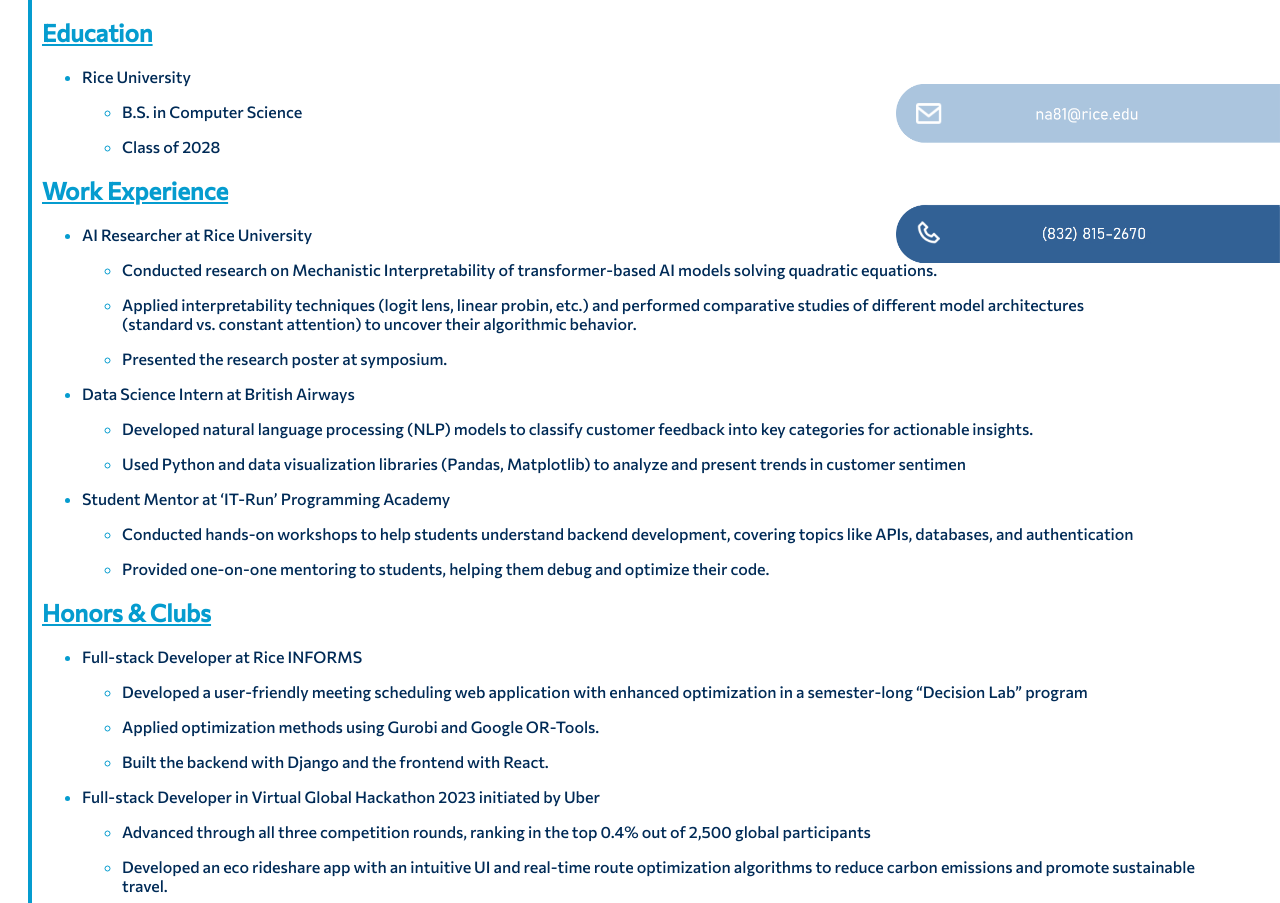
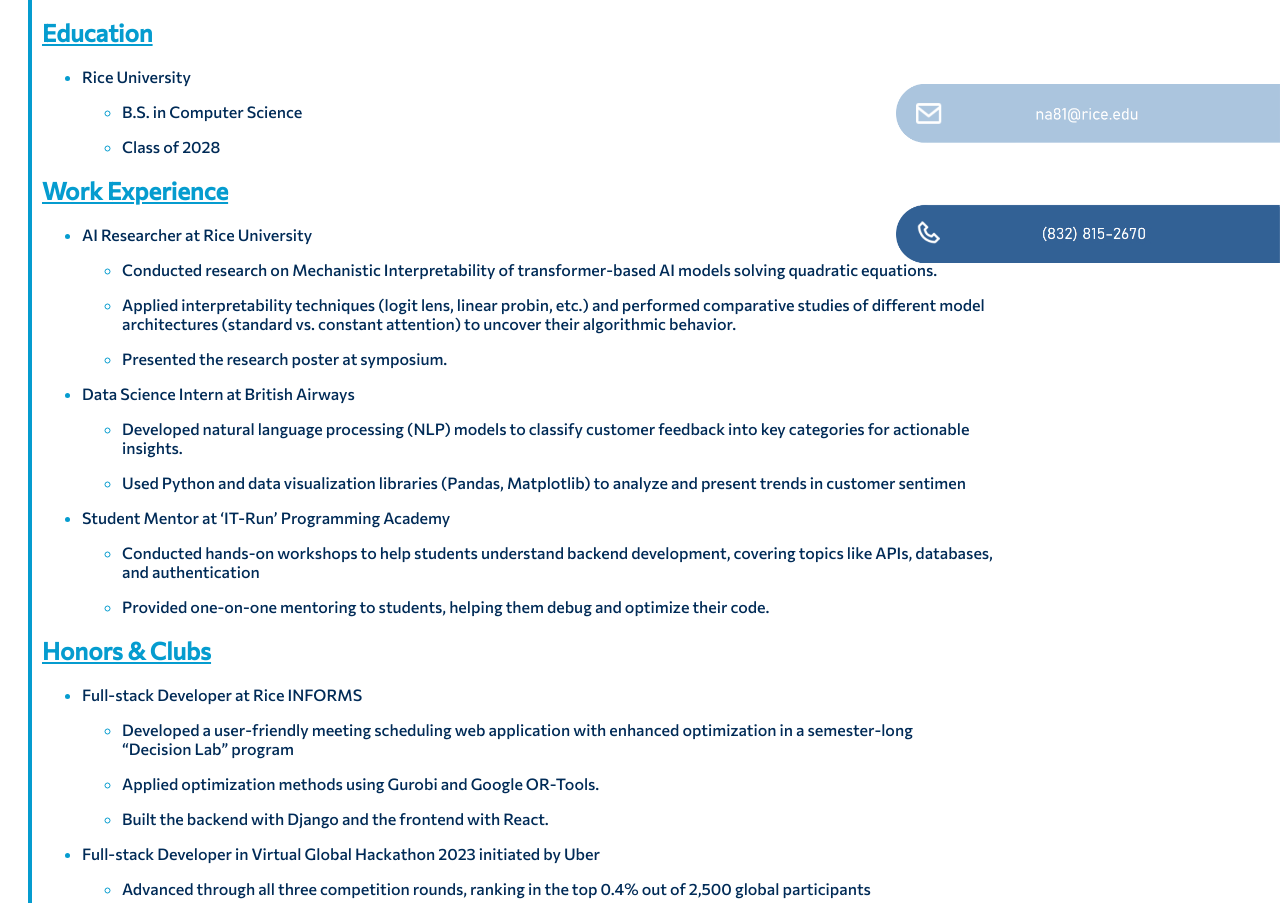
Before and after one commit to smetana228/CVcv, a plain HTML site: page index.html in a window 1280 px wide. Shown: the part 397-1300 px from the top of the page. Drawn offline with nearby package versions, Linux system fonts and the light colour scheme.

Commit message:
Update index.html

```diff
--- a/index.html
+++ b/index.html
@@ -36,17 +36,17 @@
 		<li><p>AI Researcher at Rice University</p></li>
 		<ul>
 			<li><p>Conducted research on Mechanistic Interpretability of transformer-based AI models solving quadratic equations.</p></li>
-			<li><p>Applied interpretability techniques (logit lens, linear probin, etc.) and performed comparative studies of different model architectures <br> (standard vs. constant attention) to uncover their algorithmic behavior.</p></li>
+			<li><p>Applied interpretability techniques (logit lens, linear probin, etc.) and performed comparative studies of different model <br> architectures (standard vs. constant attention) to uncover their algorithmic behavior.</p></li>
 			<li><p>Presented the research poster at symposium.</p></li>
 		</ul>
 		<li><p>Data Science Intern at British Airways</p></li>
 		<ul>
-			<li><p>Developed natural language processing (NLP) models to classify customer feedback into key categories for actionable insights.</p></li>
+			<li><p>Developed natural language processing (NLP) models to classify customer feedback into key categories for actionable <br> insights.</p></li>
 			<li><p>Used Python and data visualization libraries (Pandas, Matplotlib) to analyze and present trends in customer sentimen</p></li>
 		</ul>
 		<li><p>Student Mentor at ‘IT-Run’ Programming Academy</p></li>
 		<ul>
-			<li><p>Conducted hands-on workshops to help students understand backend development, covering topics like APIs, databases, and authentication</p></li>
+			<li><p>Conducted hands-on workshops to help students understand backend development, covering topics like APIs, databases, <br> and authentication</p></li>
 			<li><p>Provided one-on-one mentoring to students, helping them debug and optimize their code.</p></li>
 		</ul>
 
@@ -56,7 +56,7 @@
 	<ul>
 		<li><p>Full-stack Developer at Rice INFORMS</p></li>
 		<ul>
-			<li><p>Developed a user-friendly meeting scheduling web application with enhanced optimization in a semester-long “Decision Lab” program</p></li>
+			<li><p>Developed a user-friendly meeting scheduling web application with enhanced optimization in a semester-long <br> “Decision Lab” program</p></li>
 			<li><p>Applied optimization methods using Gurobi and Google OR-Tools.</p></li>
 			<li><p>Built the backend with Django and the frontend with React.</p></li>
 		</ul>
@@ -64,7 +64,7 @@
 		<li><p>Full-stack Developer in Virtual Global Hackathon 2023 initiated by Uber</p></li>
 		<ul>
 			<li><p>Advanced through all three competition rounds, ranking in the top 0.4% out of 2,500 global participants</p></li>
-			<li><p>Developed an eco rideshare app with an intuitive UI and real-time route optimization algorithms to reduce carbon emissions and promote sustainable travel.</p></li>
+			<li><p>Developed an eco rideshare app with an intuitive UI and real-time route optimization algorithms to reduce carbon <br> emissions and promote sustainable travel.</p></li>
 		</ul>
 	</ul>
 	<h2>Skills & Interests</h2>
```
